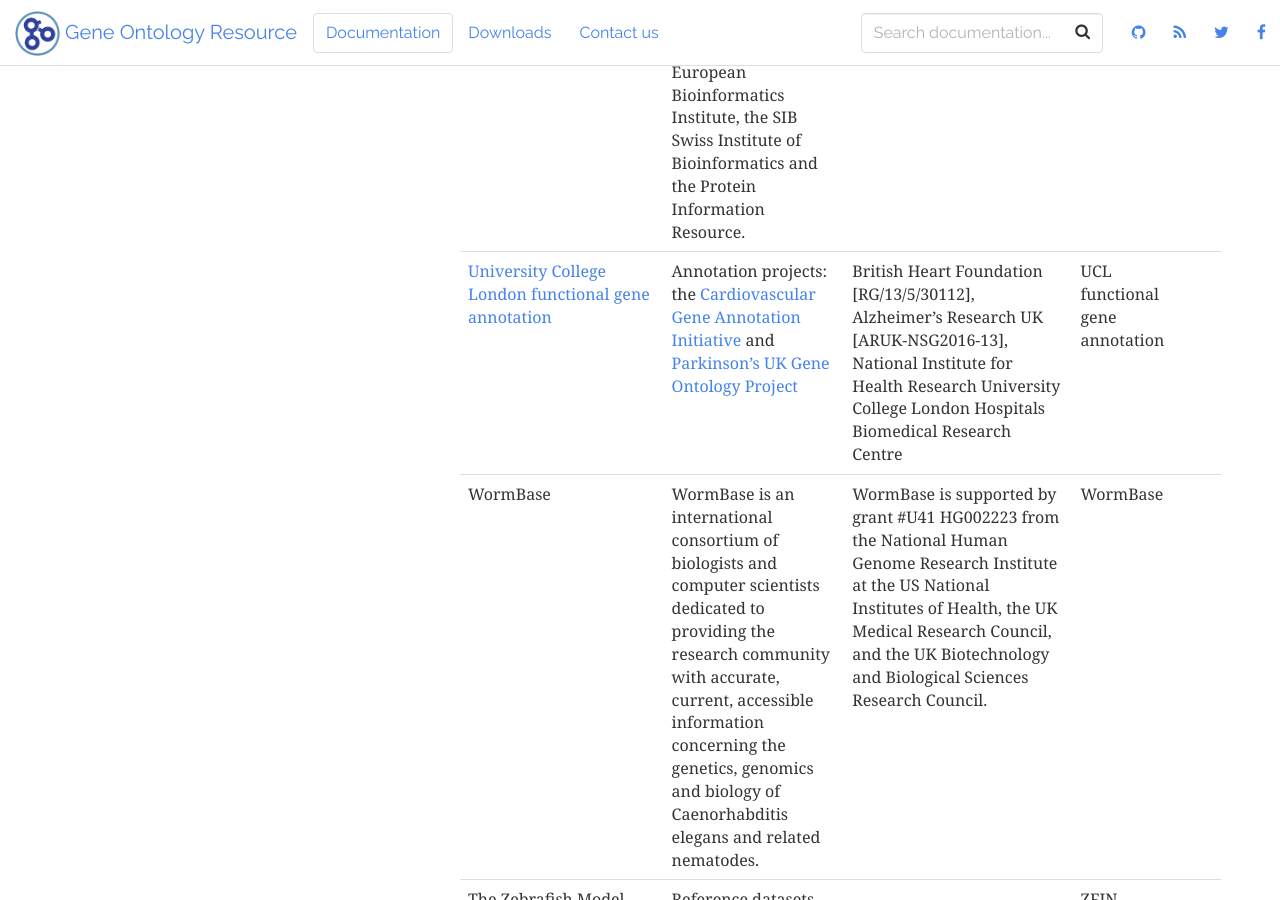
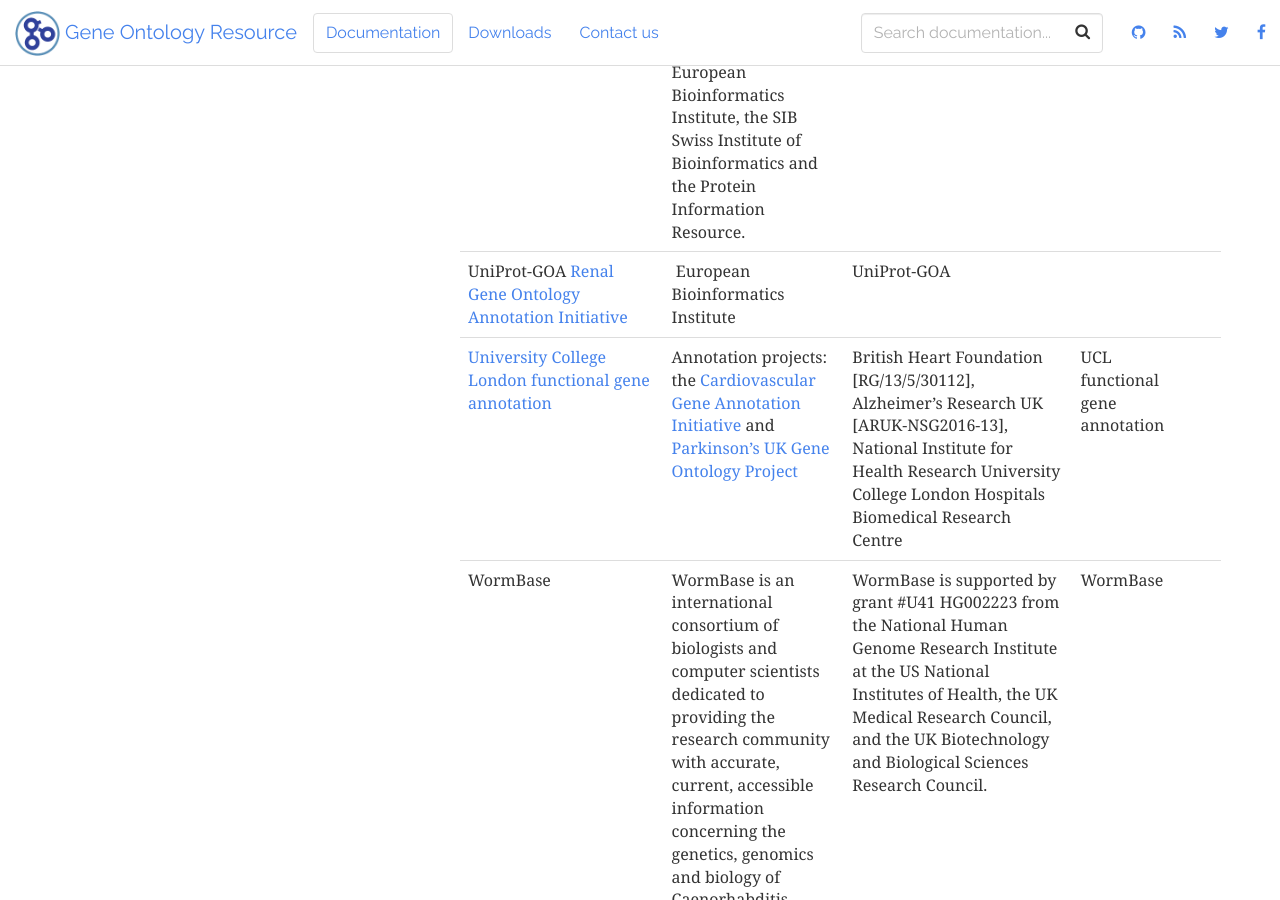
Before and after one commit to geneontology/geneontology.github.io, a Jekyll site: the page built from docs/_docs/go-consortium-contributors-list.md, in a window 1280 px wide and 900 px high, scrolled down 6216 px. Built offline with Jekyll 4.4.1, drawn with Linux system fonts in a browser that asks for light colours; nearby versions of some CDN libraries.

Commit message:
Update go-consortium-contributors-list.md

```diff
--- a/docs/_docs/go-consortium-contributors-list.md
+++ b/docs/_docs/go-consortium-contributors-list.md
@@ -42,6 +42,7 @@
 |SYSCILIA| 	The European project SYSCILIA is a systems biology approach to dissect cilia function and its disruption in human genetic disease. |	European Community's Seventh Framework Programme (FP7/2007-2013) under the Health Cooperation Programme. |	SYSCILIA|
 |Tetrahymena Genome Database (TGD)| 	Database of information about the Tetrahymena thermophila genome sequence determined at The Institute for Genomic Research (TIGR).| |	  	TGD|
 |UniProt-Gene Ontology Annotation (UniProt-GOA) |	Manual and electronic annotation of proteins in the UniProt Knowledgebase, carried out by a wide range of curation activities at the European Bioinformatics Institute, the SIB Swiss Institute of Bioinformatics and the Protein Information Resource. |	National Institutes of Health (NIH) [UniProt U41HG006104; GO U41HG002273]; British Heart Foundation [RG/13/5/30112] Parkinson's UK [G-1307] and EMBL core funds.| 	UniProt-GOA|
+|UniProt-GOA [Renal Gene Ontology Annotation Initiative](https://www.ebi.ac.uk/GOA/kidney) | European Bioinformatics Institute | UniProt-GOA|
 |[University College London functional gene annotation](http://geneontology.org/external-project/cardiovascular-gene-annotation-initiative)| 	Annotation projects: the [Cardiovascular Gene Annotation Initiative](http://www.ucl.ac.uk/functional-gene-annotation/cardiovascular) and [Parkinson’s UK Gene Ontology Project](http://www.ucl.ac.uk/functional-gene-annotation/neurological)  |	British Heart Foundation [RG/13/5/30112], Alzheimer's Research UK [ARUK-NSG2016-13], National Institute for Health Research University College London Hospitals Biomedical Research Centre	|UCL functional gene annotation|
 |WormBase| 	WormBase is an international consortium of biologists and computer scientists dedicated to providing the research community with accurate, current, accessible information concerning the genetics, genomics and biology of Caenorhabditis elegans and related nematodes. |	WormBase is supported by grant #U41 HG002223 from the National Human Genome Research Institute at the US National Institutes of Health, the UK Medical Research Council, and the UK Biotechnology and Biological Sciences Research Council.| 	WormBase|
 |The Zebrafish Model Organism Database (ZFIN)| 	Reference datasets and information on Danio rerio |	|  	ZFIN|
```
